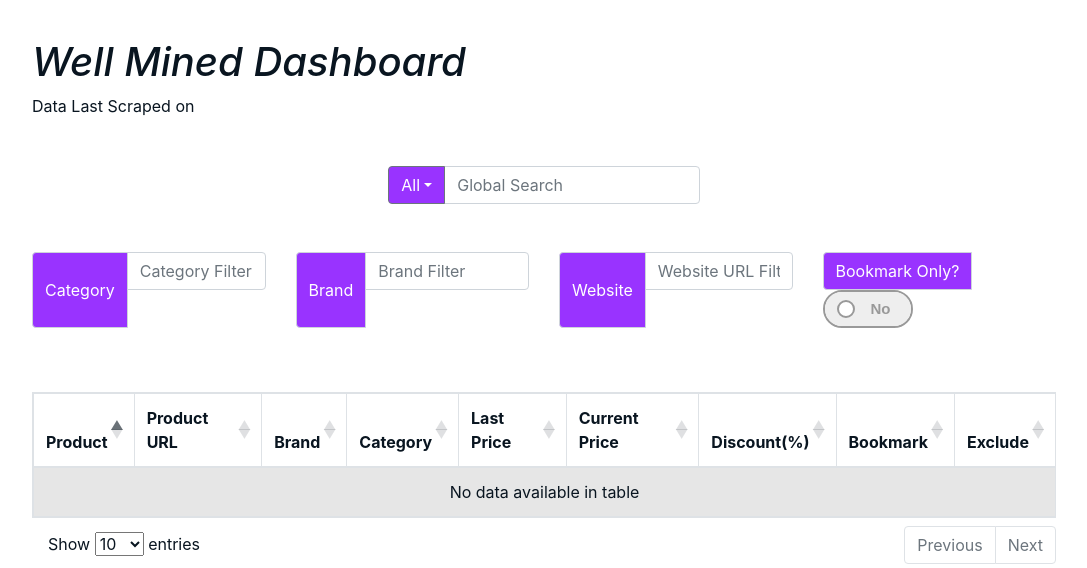
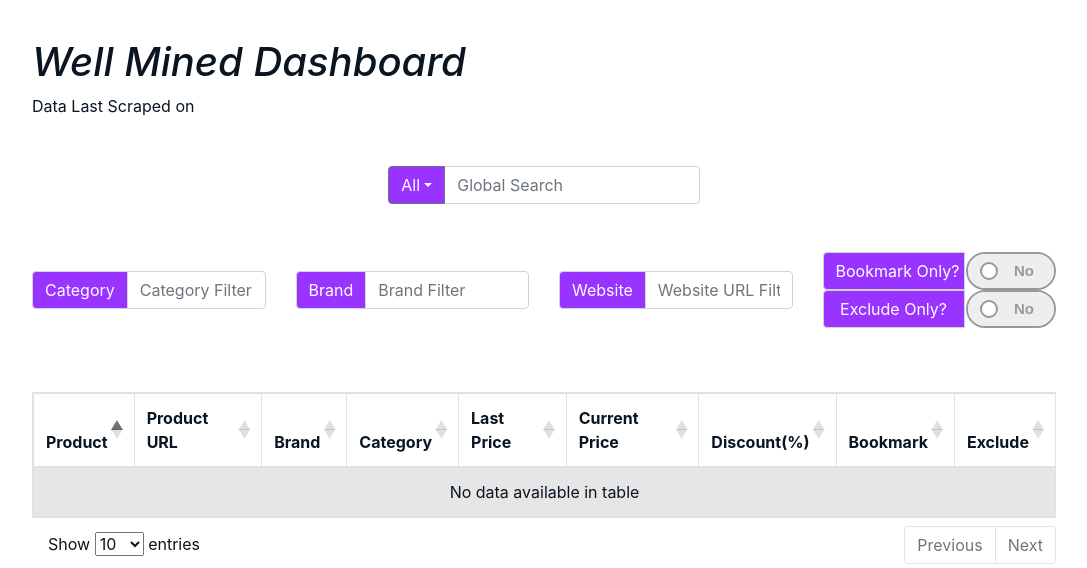
Before and after one commit to jis0324/Food_Data_Mining, a Flask app: template Flask interface/project/templates/index.html in a window 1280 px wide. Shown: the top 568 px of the page, without its empty margins (96-1183 px from the left). Run offline with Flask 2, Linux system fonts and the light colour scheme; the template is opened without the code that fills it, so the values that code supplies are empty; some libraries are stand-ins or nearby versions.

Commit message:
updated by jis0324

```diff
--- a/Flask interface/project/app.py
+++ b/Flask interface/project/app.py
@@ -13,7 +13,7 @@ base_dir = os.path.dirname(os.path.abspath(__file__))
 @app.route('/', methods=['GET', 'POST'])
 def index():
   if request.method == "GET":
-    select_Query = "select * from catalogues"
+    select_Query = "select * from catalogues where excludeYN = False"
     cursor.execute(select_Query)
     catalogues_records = cursor.fetchall()
 
@@ -24,6 +24,43 @@ def index():
 
   if request.method == "POST":
     return 'return data'
+
+@app.route('/get_excluded_products', methods=['POST'])
+def get_excluded_products():
+  try:
+    sql_update_query = """select * from catalogues where excludeYN = True"""
+    cursor.execute(sql_update_query)
+    excluded_records = cursor.fetchall()
+
+    return_data = list()
+    for row in excluded_records:
+      row = list(row)
+      row[21] = str(row[21])
+      row[20] = str(row[20])
+      return_data.append(row)
+    return json.dumps(return_data)
+  except:
+    print(traceback.print_exc())
+    return 'False'
+
+
+@app.route('/get_unexcluded_products', methods=['POST'])
+def get_unexcluded_products():
+  try:
+    sql_update_query = """select * from catalogues where excludeYN = False"""
+    cursor.execute(sql_update_query)
+    excluded_records = cursor.fetchall()
+
+    return_data = list()
+    for row in excluded_records:
+      row = list(row)
+      row[21] = str(row[21])
+      row[20] = str(row[20])
+      return_data.append(row)
+    return json.dumps(return_data)
+  except:
+    print(traceback.print_exc())
+    return 'False'
 
 @app.route('/add_bookmark', methods=['POST'])
 def add_bookmark():
--- a/Flask interface/project/config.ini
+++ b/Flask interface/project/config.ini
@@ -2,4 +2,4 @@
 host=localhost
 database=food_data
 user=postgres
-password=1
+password=ahdkfgif0324
--- a/Flask interface/project/static/css/main.css
+++ b/Flask interface/project/static/css/main.css
@@ -10,6 +10,17 @@ body {
 
 #products_table i {
     font-size: 25px;
+}
+
+.filter-div {
+    padding-top: 19px;
+    padding-bottom: 19px;
+}
+
+.only-filter-span {
+    width: 142px;
+    text-align: center;
+    display: block;
 }
 
 #products_table i:hover {
--- a/Flask interface/project/static/js/main.js
+++ b/Flask interface/project/static/js/main.js
@@ -38,39 +38,58 @@ $(document).ready(function () {
         table.columns(1).search(category_filter_key).draw();
     });
 
-    $('.onoffswitch .onoffswitch-checkbox').on('click', function() {
+    $('.bookmark-onoffswitch .onoffswitch-checkbox').on('click', function() {
         if ($(this).is(':checked')) {
-            $(this).attr('checked', true)
+            $(this).attr('checked', true);
         } else {
-            $(this).removeAttr('checked')
+            $(this).removeAttr('checked');
         }
 
         table.draw();
     });
 
-//    // hover bookmark icon
-//    $("#products_table").on("mouseenter", ".tr-row td .fa-bookmark-o", function () {
-//        $(this).removeClass("fa-bookmark-o");
-//        $(this).addClass("fa-bookmark");
-//        $(this).addClass("pink-color");
-//    });
-//
-//    // hover cancel bookmark icon
-//    $("#products_table").on("mouseleave", ".tr-row td .fa-bookmark", function () {
-//        $(this).addClass("fa-bookmark-o");
-//        $(this).removeClass("fa-bookmark");
-//        $(this).removeClass("pink-color");
-//    });
+    $('.exclude-onoffswitch .onoffswitch-checkbox').on('click', function() {
+        if ($(this).is(':checked')) {
+            $(this).attr('checked', true);
 
-//    // hover exclude icon
-//    $("#products_table").on("mouseenter", ".tr-row td .fa-times", function () {
-//        $(this).addClass("text-danger");
-//    });
-//
-//    // exclude cancel bookmark icon
-//    $("#products_table").on("mouseleave", ".tr-row td .fa-times", function () {
-//        $(this).removeClass("text-danger");
-//    });
+            $.ajax({
+                url: '/get_excluded_products',
+                type: 'POST',
+                contentType: 'application/json;charset=UTF-8',
+            }).done(function (response) { //
+                response = JSON.parse(response);
+                console.log(response);
+                table.clear();
+                if ($.fn.DataTable.isDataTable('#products_table')) {
+                    table.destroy();
+                }
+                $.each(response, function (i, data) {
+                    let tr_body = draw_tbody(data);
+                    $('#products_table').append(tr_body);
+                });
+                table = $('#products_table').DataTable();
+            });
+        } else {
+            $(this).removeAttr('checked');
+            $.ajax({
+                url: '/get_unexcluded_products',
+                type: 'POST',
+                contentType: 'application/json;charset=UTF-8',
+            }).done(function (response) { //
+                response = JSON.parse(response);
+                console.log(response);
+                table.clear();
+                if ($.fn.DataTable.isDataTable('#products_table')) {
+                    table.destroy();
+                }
+                $.each(response, function (i, data) {
+                    let tr_body = draw_tbody(data);
+                    $('#products_table').append(tr_body);
+                });
+                table = $('#products_table').DataTable();
+            });
+        }
+    });
 
     // click bookmark
     $("#products_table").on("click", ".tr-row td .bookmark-icon", function () {
@@ -204,9 +223,7 @@ $(document).ready(function () {
                 data: JSON.stringify({'uid' : product_uid}),
                 contentType: 'application/json;charset=UTF-8',
             }).done(function (response) { //
-                exclude_icon.removeClass("text-danger");
-                exclude_icon.find('span').html('');
-                table.draw();
+                table.row("#" + product_uid).remove().draw(false);
             });
         } else {
             $.ajax({
@@ -215,9 +232,7 @@ $(document).ready(function () {
                 data: JSON.stringify({'uid' : product_uid}),
                 contentType: 'application/json;charset=UTF-8',
             }).done(function (response) { //
-                exclude_icon.addClass("text-danger");
-                exclude_icon.find('span').html('excluded');
-                table.draw();
+                table.row("#" + product_uid).remove().draw(false);
             });
         }
     });
@@ -267,3 +282,48 @@ $.fn.dataTable.ext.search.push(
 
     }
 );
+
+function draw_tbody(data) {
+    let first_td = "<td>"+data[4]+"</td>";
+    let second_td = "<td>"+data[3]+"</td>";
+    let third_td = "<td>"+data[7]+"</td>";
+    let fourth_td = "<td>"+data[6]+"</td>";
+
+    let fifth_td = "";
+    if (data[16]) {
+        fifth_td = "<td>"+data[16]+"</td>"
+    } else {
+        fifth_td = "<td></td>"
+    }
+
+    let sixth_td = "";
+    if (data[17]) {
+        sixth_td = "<td>"+data[17]+"</td>"
+    } else {
+        sixth_td = "<td></td>"
+    }
+
+    let seventh_td = "";
+    if (data[18]) {
+        seventh_td = "<td>"+data[18]+"</td>"
+    } else {
+        seventh_td = "<td></td>"
+    }
+
+    let eighth_td = ''
+    if (data[14]) {
+        eighth_td = "<td><i class='bookmark-icon fa fa-bookmark pink-color cursor-pointer' aria-hidden='true'><span class='d-none'>bookmarked</span></i></td>";
+    } else {
+        eighth_td = "<td><i class='bookmark-icon fa fa-bookmark-o cursor-pointer' aria-hidden='true'><span class='d-none'></span></i></td>";
+    }
+
+    let ninth_td = ''
+    if (data[15]) {
+        ninth_td = "<td><i class='exclude-icon fa fa-times text-danger cursor-pointer' aria-hidden='true'><span class=d-none>exclude</span></i></td>";
+    } else {
+        ninth_td = "<td><i class='exclude-icon fa fa-times cursor-pointer' aria-hidden='true'><span class='d-none'></span></i></td>";
+    }
+
+    let tr_body = '<tr class="tr-row" id="'+data[0]+'">'+first_td+second_td+third_td+fourth_td+fifth_td+sixth_td+seventh_td+eighth_td+ninth_td+'</tr>';
+    return tr_body;
+}
--- a/Flask interface/project/templates/index.html
+++ b/Flask interface/project/templates/index.html
@@ -63,37 +63,51 @@
             </div>
 
             <div class="criteria-search-wrapper mb-5 row">
-                <div class="category-filter-wrapper input-group col-lg-3 col-md-6 col-sm-12 mb-3">
+                <div class="category-filter-wrapper filter-div input-group col-lg-3 col-md-6 col-sm-12 mb-3">
                     <div class="input-group-prepend">
                         <span class="input-group-text pink-bg">Category</span>
                     </div>
                     <input type="text" class="form-control category_filter_input" placeholder="Category Filter">
                 </div>
 
-                <div class="brand-filter-wrapper input-group col-lg-3 col-md-6 col-sm-12 mb-3">
+                <div class="brand-filter-wrapper filter-div input-group col-lg-3 col-md-6 col-sm-12 mb-3">
                     <div class="input-group-prepend">
                         <span class="input-group-text pink-bg">Brand</span>
                     </div>
                     <input type="text" class="form-control brand_filter_input" placeholder="Brand Filter">
                 </div>
 
-                <div class="website-filter-wrapper input-group col-lg-3 col-md-6 col-sm-12 mb-3">
+                <div class="website-filter-wrapper filter-div input-group col-lg-3 col-md-6 col-sm-12 mb-3">
                     <div class="input-group-prepend">
                         <span class="input-group-text pink-bg">Website</span>
                     </div>
                     <input type="text" class="form-control website_filter_input" placeholder="Website URL Filter">
                 </div>
 
-                <div class="input-group col-lg-3 col-md-6 col-sm-12 mb-3 justify-content-between">
-                    <div class="input-group-prepend">
-                        <span class="input-group-text pink-bg">Bookmark Only?</span>
+                <div class="col-lg-3 col-md-6 col-sm-12 mb-3">
+                    <div class="input-group justify-content-between">
+                        <div class="input-group-prepend">
+                            <span class="input-group-text only-filter-span pink-bg">Bookmark Only?</span>
+                        </div>
+                        <div class="onoffswitch bookmark-onoffswitch">
+                            <input type="checkbox" name="onoffswitch" class="onoffswitch-checkbox" id="bookmarkonoffswitch" tabindex="0">
+                            <label class="onoffswitch-label m-0" for="bookmarkonoffswitch">
+                                <span class="onoffswitch-inner"></span>
+                                <span class="onoffswitch-switch"></span>
+                            </label>
+                        </div>
                     </div>
-                    <div class="onoffswitch">
-                        <input type="checkbox" name="onoffswitch" class="onoffswitch-checkbox" id="myonoffswitch" tabindex="0">
-                        <label class="onoffswitch-label m-0" for="myonoffswitch">
-                            <span class="onoffswitch-inner"></span>
-                            <span class="onoffswitch-switch"></span>
-                        </label>
+                    <div class="input-group justify-content-between">
+                        <div class="input-group-prepend">
+                            <span class="input-group-text only-filter-span pink-bg">Exclude Only?</span>
+                        </div>
+                        <div class="onoffswitch exclude-onoffswitch">
+                            <input type="checkbox" name="onoffswitch" class="onoffswitch-checkbox" id="excludeonoffswitch" tabindex="0">
+                            <label class="onoffswitch-label m-0" for="excludeonoffswitch">
+                                <span class="onoffswitch-inner"></span>
+                                <span class="onoffswitch-switch"></span>
+                            </label>
+                        </div>
                     </div>
                 </div>
 
```
Also changed, not shown: @fooddata_scraper/food_data_mining/fooddataCrawler/spiders/fooddataSpider.py (+16 -16 lines), @fooddata_selenium/fooddata_scraper.py (+16 -16 lines).
